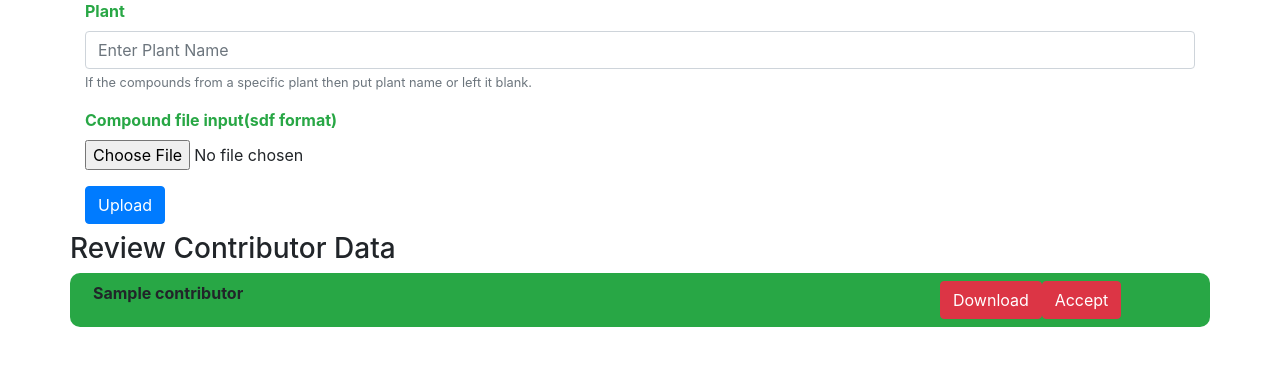
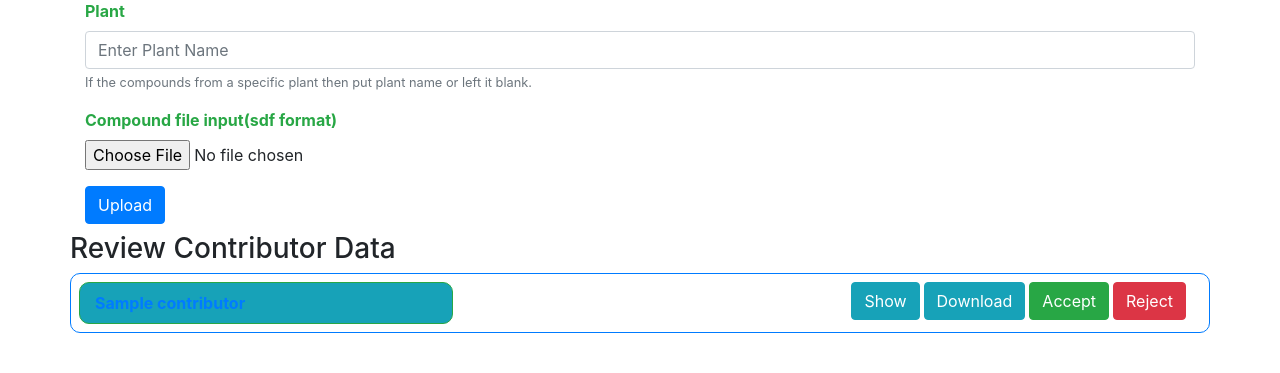
Before and after one commit to ahadsheikh/PhytoChem, a Django app: page /dashboard/ in a window 1280 px wide. Shown: the part 146-519 px from the top of the page. Run offline with Django 3.2, Linux system fonts and the light colour scheme; a user stored in the database is signed in; tables that the repository leaves empty hold one stand-in row (values such as "Sample post"); some libraries are stand-ins or nearby versions.

Commit message:
fix pofile slug

```diff
--- a/biochemdata/settings.py
+++ b/biochemdata/settings.py
@@ -134,4 +134,4 @@ MEDIA_URL = '/media/'
 MEDIA_ROOT = os.path.join(BASE_DIR, 'media')
 
 LOGIN_URL = 'login'
-LOGIN_REDIRECT_URL = 'profile'
+LOGIN_REDIRECT_URL = '/'
--- a/dashboard/templates/dashboard/dash.html
+++ b/dashboard/templates/dashboard/dash.html
@@ -29,15 +29,25 @@
                 <h3>Review Contributor Data</h3>
             </div>
             {% for con in contributors %}
-                <div class="row p-2 bg-success d-flex" style="border-radius: 10px">
-                    <div class="col-md-9">
-                        <strong>{{ con.name }}</strong>
+                <div class="row p-2 d-flex border border-primary" style="border-radius: 10px">
+                    <div class="col-md-4 bg-info border border-success py-2" style="margin: auto; border-radius: 10px">
+                        <a href="#"><strong>{{ con.name }}</strong></a>
                     </div>
-                    <div class="col-md-1 mx-1">
-                        <button class="btn btn-danger">Download</button>
-                    </div>
-                    <div class="col-md-1 mx-1">
-                        <button class="btn btn-danger">Accept</button>
+                    <div class="col-md-8">
+                        <div class="d-flex justify-content-end">
+                            <div class="ml-1">
+                                <button class="btn btn-info">Show</button>
+                            </div>
+                            <div class="ml-1">
+                                <button class="btn btn-info">Download</button>
+                            </div>
+                            <div class="ml-1">
+                                <button class="btn btn-success">Accept</button>
+                            </div>
+                            <div class="ml-1">
+                                <button class="btn btn-danger">Reject</button>
+                            </div>
+                        </div>
                     </div>
                 </div>
             {% endfor %}
--- a/main/templates/main/base.html
+++ b/main/templates/main/base.html
@@ -52,7 +52,7 @@
                         <a class="nav-link" style="border: #65BF02 1px solid;
                                                    font-size: 15px;
                                                    border-radius: 10px"
-                           href="{% url 'profile' %}">{{ user }}</a>
+                           href="{% url 'profile' user.username %}">{{ user }}</a>
                     </li>
                     <li class="nav-item">
                         <a class="nav-link" href="{% url 'logout' %}">Log Out</a>
--- a/userauth/urls.py
+++ b/userauth/urls.py
@@ -6,7 +6,7 @@ from . import views
 
 urlpatterns = [
     path('register/', views.register, name='register'),
-    path('profile/', views.profile, name='profile'),
+    path('profile/<str:username>/', views.profile, name='profile'),
     path(
         'login/',
         LoginView.as_view(template_name='userauth/login.html'),
```
Also changed, not shown: userauth/templates/userauth/profile.html (+10 -8 lines), userauth/views.py (+11 -3 lines).
